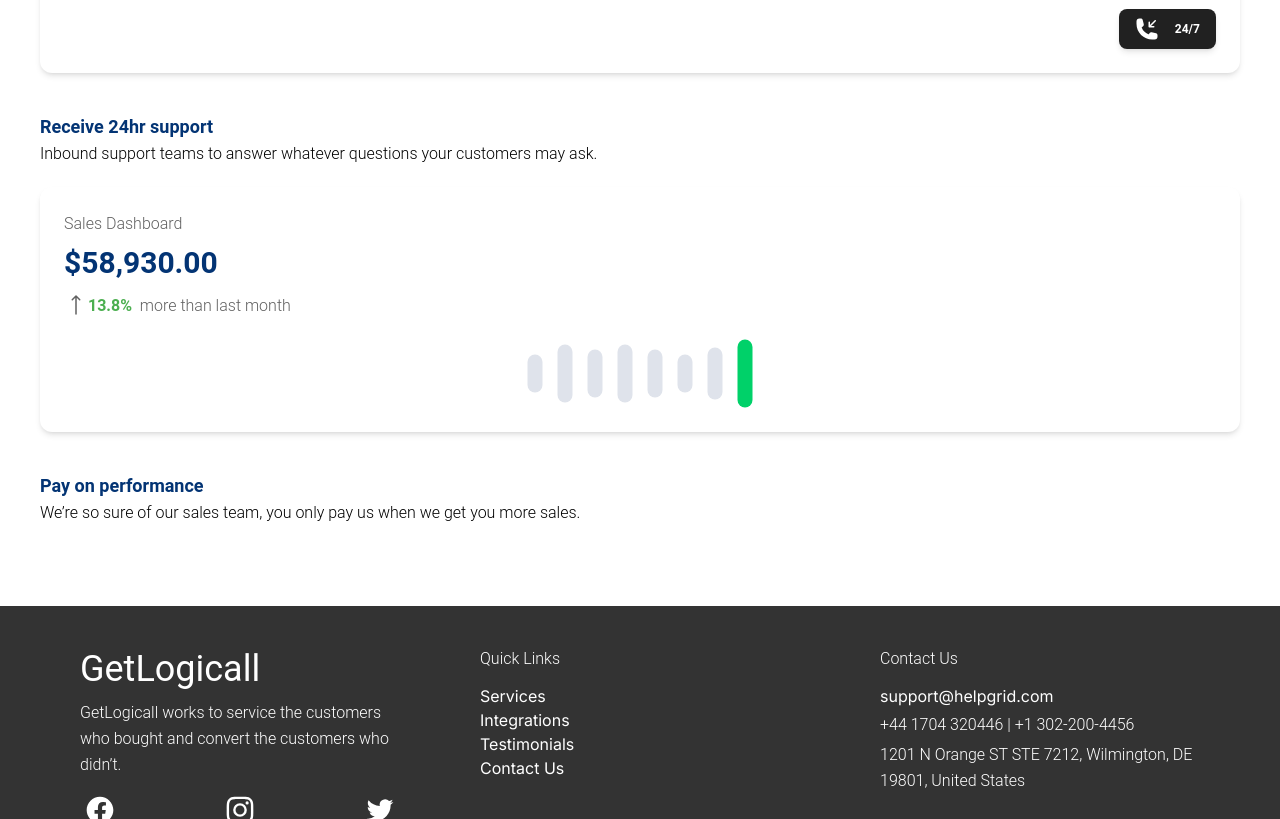
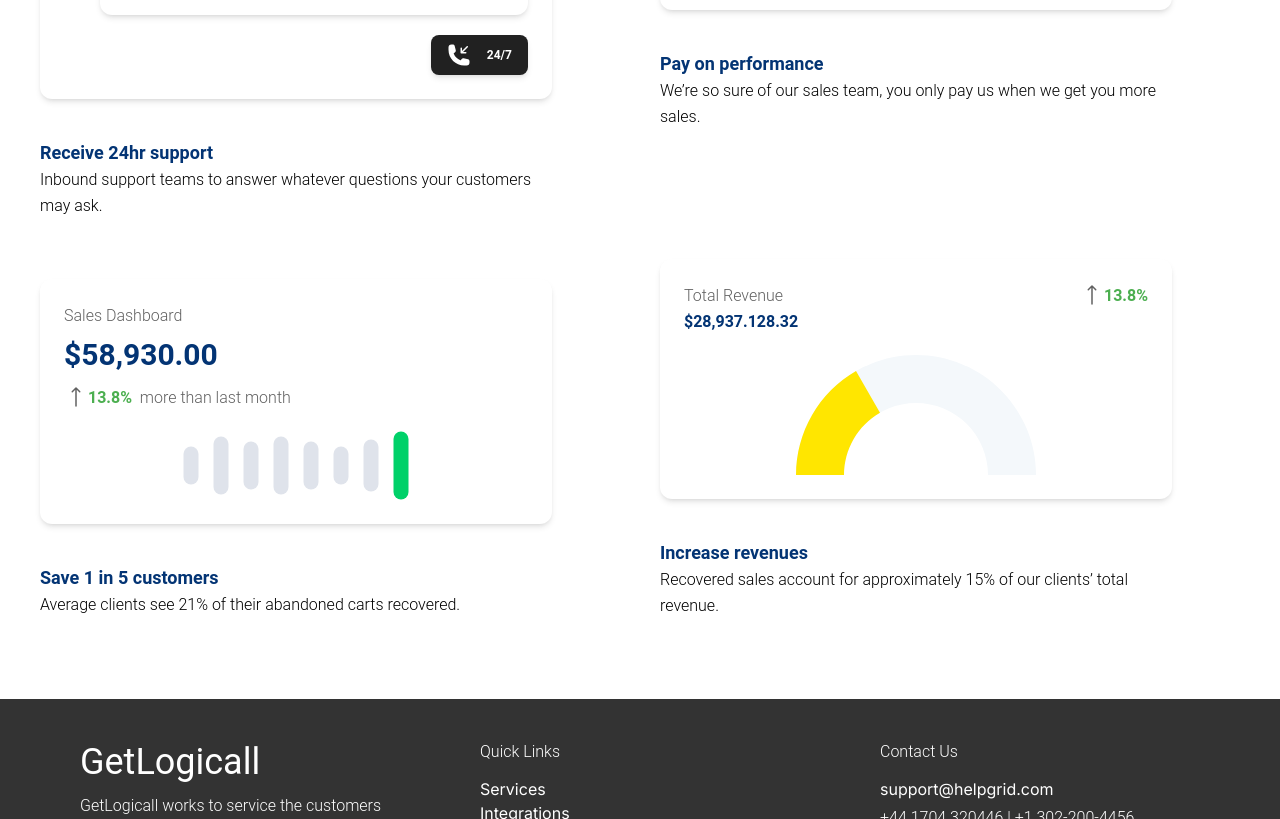
Before and after one commit to Nick9499/GetLogical, a Next.js app: page / in a window 1280 px wide. Shown: the part 1159-1978 px from the top of the page. Built offline with nearby package versions, Linux system fonts and the light colour scheme.

Commit message:
Added Revenue Card

```diff
--- /dev/null
+++ b/app/components/ExpertHelp/RevenueCard.js
@@ -0,0 +1,41 @@
+/* eslint-disable @next/next/no-img-element */
+import React from "react";
+import { Card, CardBody, Typography } from "../../theme/themeRegistry";
+
+const RevenueCard = () => {
+  return (
+    <Card>
+      <CardBody>
+        <div className="flex justify-between">
+          <div>
+            <Typography>Total Revenue</Typography>
+            <Typography className="font-semibold text-[#033474]">
+              $28,937.128.32
+            </Typography>
+          </div>
+          <Typography className="">
+            <span className="flex">
+              <svg
+                xmlns="http://www.w3.org/2000/svg"
+                viewBox="0 0 24 24"
+                fill="currentColor"
+                className="w-6 h-6">
+                <path
+                  fillRule="evenodd"
+                  d="M11.47 2.47a.75.75 0 0 1 1.06 0l3.75 3.75a.75.75 0 0 1-1.06 1.06l-2.47-2.47V21a.75.75 0 0 1-1.5 0V4.81L8.78 7.28a.75.75 0 0 1-1.06-1.06l3.75-3.75Z"
+                  clipRule="evenodd"
+                />
+              </svg>
+              <span className="text-green-500 font-semibold"> 13.8% </span>
+            </span>
+          </Typography>
+        </div>
+        <div className=" mt-5 flex justify-center items-center">
+          <img src="/revenue.svg" alt="revenue" />
+        </div>
+      </CardBody>
+    </Card>
+  );
+};
+
+export default RevenueCard;
--- a/app/components/ExpertHelp/index.js
+++ b/app/components/ExpertHelp/index.js
@@ -2,6 +2,7 @@ import React from "react";
 import { Typography } from "../../theme/themeRegistry";
 import ConvoCard from "./ConvoCard";
 import DashboardCard from "./DashboardCard";
+import RevenueCard from "./RevenueCard";
 
 const ExpertHelp = () => {
   return (
@@ -14,8 +15,8 @@ const ExpertHelp = () => {
           Get expert help anytime.
         </Typography>
       </div>
-      <div className="mx-10 my-5">
-        <div>
+      <div className="mx-10 my-5 grid lg:grid-cols-2 gap-10 ">
+        <div className="lg:max-w-[40vw] ">
           <ConvoCard />
           <div className="mt-10">
             <Typography
@@ -29,7 +30,7 @@ const ExpertHelp = () => {
             </Typography>
           </div>
         </div>
-        <div>
+        <div className="lg:max-w-[40vw] ">
           <DashboardCard />
           <div className="mt-10">
             <Typography
@@ -43,6 +44,33 @@ const ExpertHelp = () => {
             </Typography>
           </div>
         </div>
+        <div className="lg:max-w-[40vw]">
+          <DashboardCard />
+          <div className="mt-10">
+            <Typography
+              variant="h6"
+              className="font-semibold text-lg  text-[#033474]">
+              Save 1 in 5 customers
+            </Typography>
+            <Typography>
+              Average clients see 21% of their abandoned carts recovered.
+            </Typography>
+          </div>
+        </div>
+        <div className="lg:max-w-[40vw]">
+          <RevenueCard />
+          <div className="mt-10">
+            <Typography
+              variant="h6"
+              className="font-semibold text-lg  text-[#033474]">
+              Increase revenues
+            </Typography>
+            <Typography>
+              Recovered sales account for approximately 15% of our clients’
+              total revenue.
+            </Typography>
+          </div>
+        </div>
       </div>
     </div>
   );
```
Also changed, not shown: public/revenue.svg (added).
